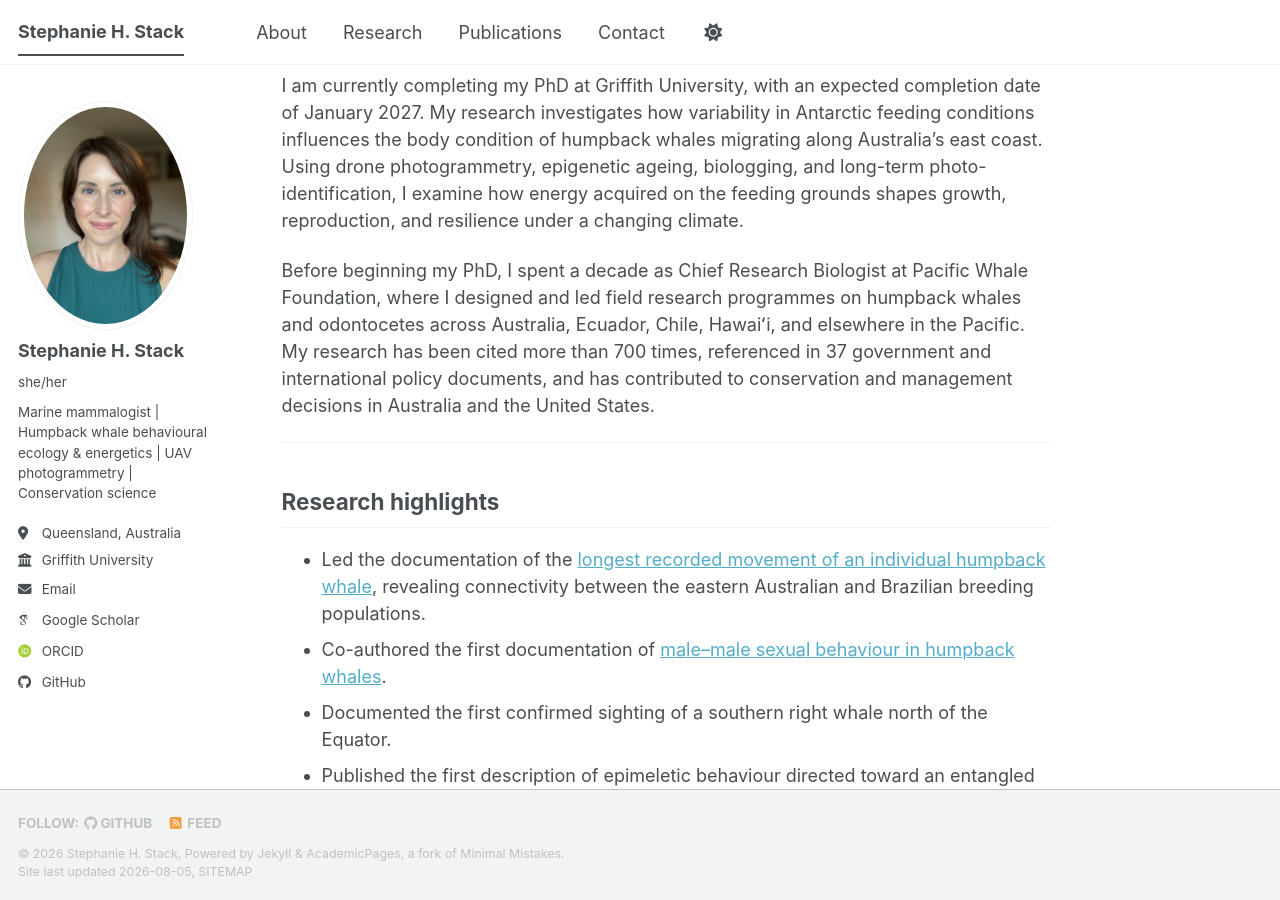
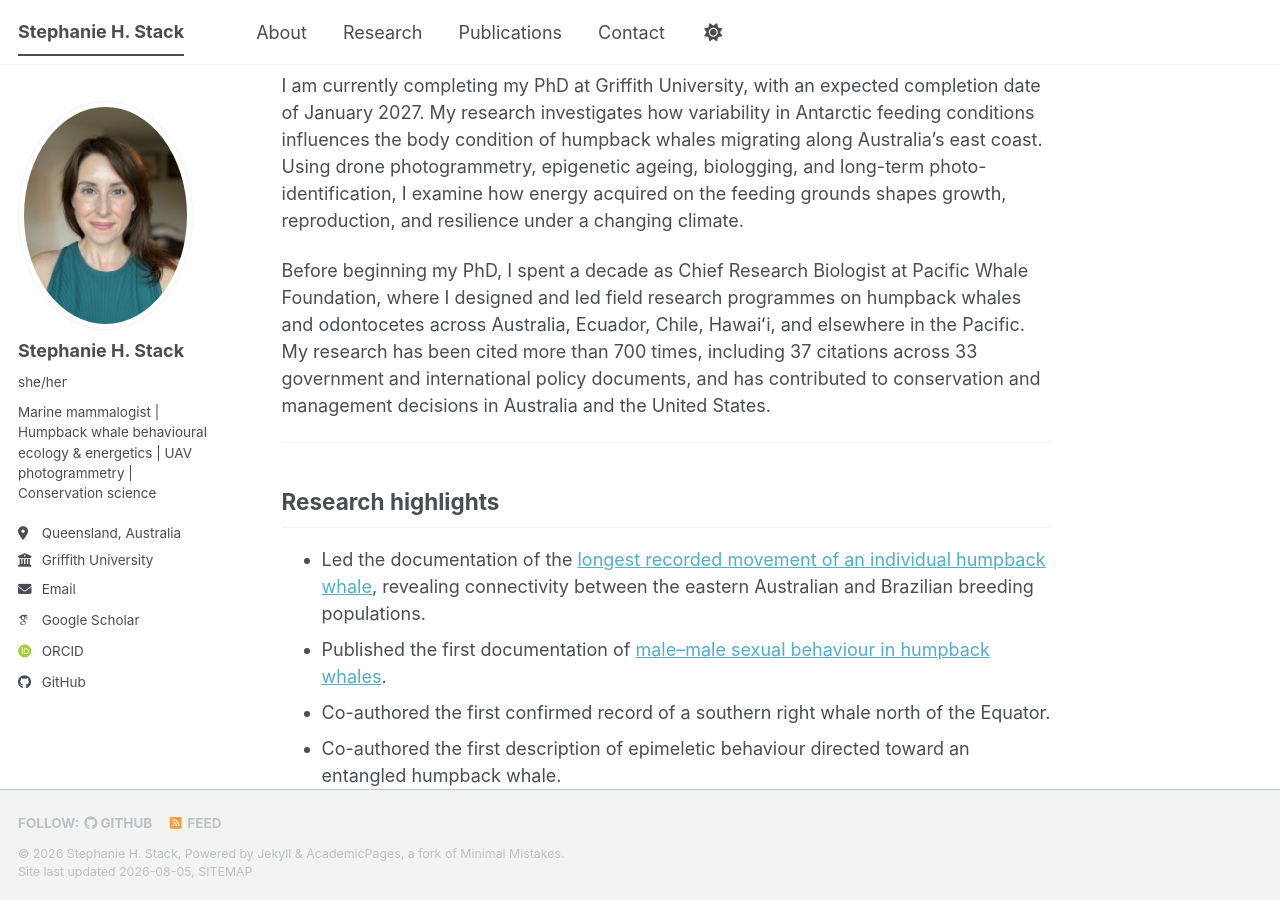
Before and after one commit to stephaniestack/stephaniestack.github.io, a Jekyll site: the page built from _pages/about.md, in a window 1280 px wide and 900 px high, scrolled down 284 px. Built offline with Jekyll 4.4.1, drawn with Linux system fonts in a browser that asks for light colours; some web fonts are replaced; a script bundle is joined from its source files by our own code; library files that are not in the unit come from our copies.

Commit message:
Correct policy citation count and authorship framing

```diff
--- a/_pages/about.md
+++ b/_pages/about.md
@@ -11,16 +11,16 @@ I am a marine mammalogist with more than 20 years of experience studying whales
 
 I am currently completing my PhD at Griffith University, with an expected completion date of January 2027. My research investigates how variability in Antarctic feeding conditions influences the body condition of humpback whales migrating along Australia's east coast. Using drone photogrammetry, epigenetic ageing, biologging, and long-term photo-identification, I examine how energy acquired on the feeding grounds shapes growth, reproduction, and resilience under a changing climate.
 
-Before beginning my PhD, I spent a decade as Chief Research Biologist at Pacific Whale Foundation, where I designed and led field research programmes on humpback whales and odontocetes across Australia, Ecuador, Chile, Hawaiʻi, and elsewhere in the Pacific. My research has been cited more than 700 times, referenced in 37 government and international policy documents, and has contributed to conservation and management decisions in Australia and the United States.
+Before beginning my PhD, I spent a decade as Chief Research Biologist at Pacific Whale Foundation, where I designed and led field research programmes on humpback whales and odontocetes across Australia, Ecuador, Chile, Hawaiʻi, and elsewhere in the Pacific. My research has been cited more than 700 times, including 37 citations across 33 government and international policy documents, and has contributed to conservation and management decisions in Australia and the United States.
 
 ---
 
 ## Research highlights
 
 - Led the documentation of the [longest recorded movement of an individual humpback whale](https://royalsocietypublishing.org/doi/10.1098/rsos.260251), revealing connectivity between the eastern Australian and Brazilian breeding populations.
-- Co-authored the first documentation of [male–male sexual behaviour in humpback whales](https://onlinelibrary.wiley.com/doi/10.1111/MMS.13119).
-- Documented the first confirmed sighting of a southern right whale north of the Equator.
-- Published the first description of epimeletic behaviour directed toward an entangled humpback whale.
+- Published the first documentation of [male–male sexual behaviour in humpback whales](https://onlinelibrary.wiley.com/doi/10.1111/MMS.13119).
+- Co-authored the first confirmed record of a southern right whale north of the Equator.
+- Co-authored the first description of epimeletic behaviour directed toward an entangled humpback whale.
 - Provided the first direct evidence of humpback whale calf nursing in Australian waters using animal-borne video tags.
 
 ---
```
